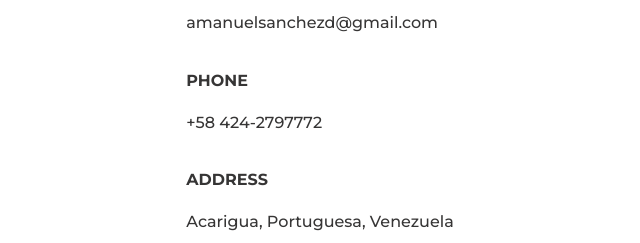
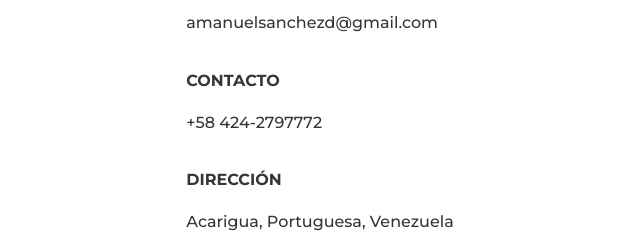
Before and after one commit to amsanz86/Portfolio, a plain HTML site: page index.html in a window 1280 px wide. Shown: the part 3014-3257 px from the top of the page, 56-696 px from the left. Drawn offline with nearby package versions, Linux system fonts and the light colour scheme; a script that the page names is missing.

Commit message:
Cambio Palabras español, vista movil

```diff
--- a/index.html
+++ b/index.html
@@ -180,10 +180,10 @@
             <h3 class="contact-subtitle">EMAIL</h3>
             <span class="contact-text">amanuelsanchezd@gmail.com</span>
 
-            <h3 class="contact-subtitle">PHONE</h3>
+            <h3 class="contact-subtitle">CONTACTO</h3>
             <span class="contact-text">+58 424-2797772</span>
 
-            <h3 class="contact-subtitle">ADDRESS</h3>
+            <h3 class="contact-subtitle">DIRECCIÓN</h3>
             <span class="contact-text">Acarigua, Portuguesa, Venezuela</span>
           </div>
 
--- a/style.css
+++ b/style.css
@@ -177,7 +177,7 @@ img {
   overflow: hidden;
 }
 .home-container {
-  height: calc(100vh - var(--header-height));
+  height: calc(50vh - var(--header-height));
   row-gap: 5rem;
 }
 .home-title {
```
